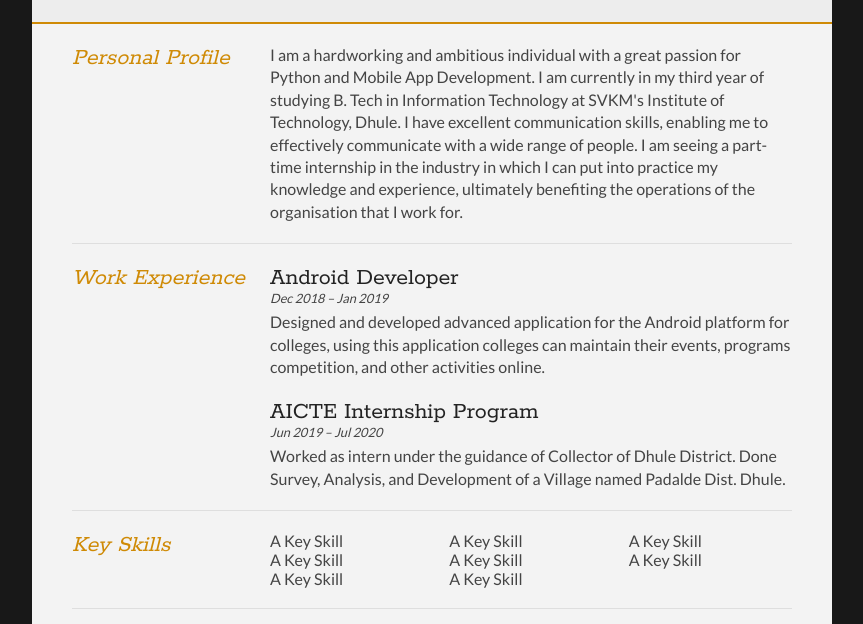
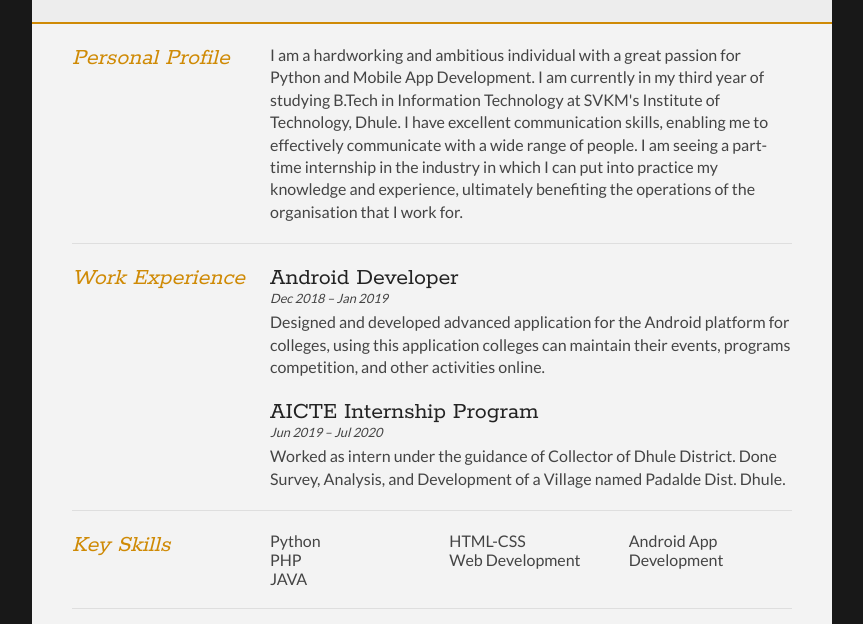
Before and after one commit to aliarslanansari/resume, a plain HTML site: page index.html in a window 1280 px wide. Shown: the part 176-800 px from the top of the page, without its empty margins (208-1071 px from the left). Drawn offline with Linux system fonts and the light colour scheme.

Commit message:
updates skills

```diff
--- a/index.html
+++ b/index.html
@@ -23,7 +23,7 @@
 
 		<div id="name">
 			<h1 class="quickFade delayTwo">Ali Arsalan Ali Imran Ansari</h1>
-			<h2 class="quickFade delayThree">B. Tech Student</h2>
+			<h2 class="quickFade delayThree">B.Tech Student</h2>
 		</div>
 
 		<div id="contactDetails" class="quickFade delayFour">
@@ -43,7 +43,7 @@
 				</div>
 
 				<div class="sectionContent">
-					<p>I am a hardworking and ambitious individual with a great passion for Python and Mobile App Development. I am currently in my third year of studying B. Tech in Information Technology at SVKM's Institute of Technology, Dhule. I have excellent communication skills, enabling me to effectively communicate with a wide range of people. I am seeing a part-time internship in the industry in which I can put into practice my knowledge and experience, ultimately benefiting the operations of the organisation that I work for.</p>
+					<p>I am a hardworking and ambitious individual with a great passion for Python and Mobile App Development. I am currently in my third year of studying B.Tech in Information Technology at SVKM's Institute of Technology, Dhule. I have excellent communication skills, enabling me to effectively communicate with a wide range of people. I am seeing a part-time internship in the industry in which I can put into practice my knowledge and experience, ultimately benefiting the operations of the organisation that I work for.</p>
 				</div>
 			</article>
 			<div class="clear"></div>
@@ -79,14 +79,14 @@
 
 			<div class="sectionContent">
 				<ul class="keySkills">
-					<li>A Key Skill</li>
-					<li>A Key Skill</li>
-					<li>A Key Skill</li>
-					<li>A Key Skill</li>
-					<li>A Key Skill</li>
-					<li>A Key Skill</li>
-					<li>A Key Skill</li>
-					<li>A Key Skill</li>
+					<li>Python</li>
+					<li>PHP</li>
+					<li>JAVA</li>
+
+					<li>HTML-CSS</li>
+					<li>Web Development</li>
+					<li>Android App Development</li>
+
 				</ul>
 			</div>
 			<div class="clear"></div>
```
